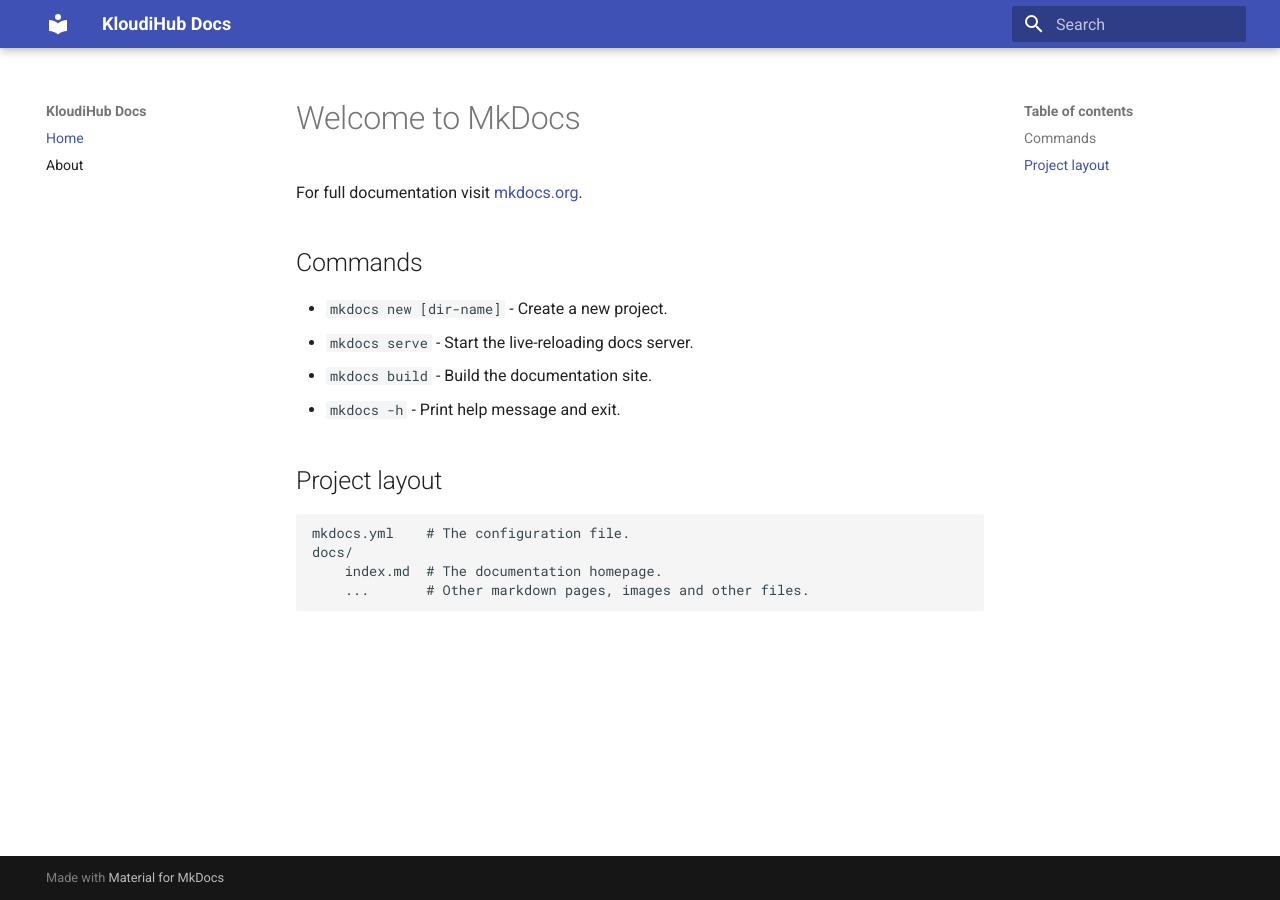
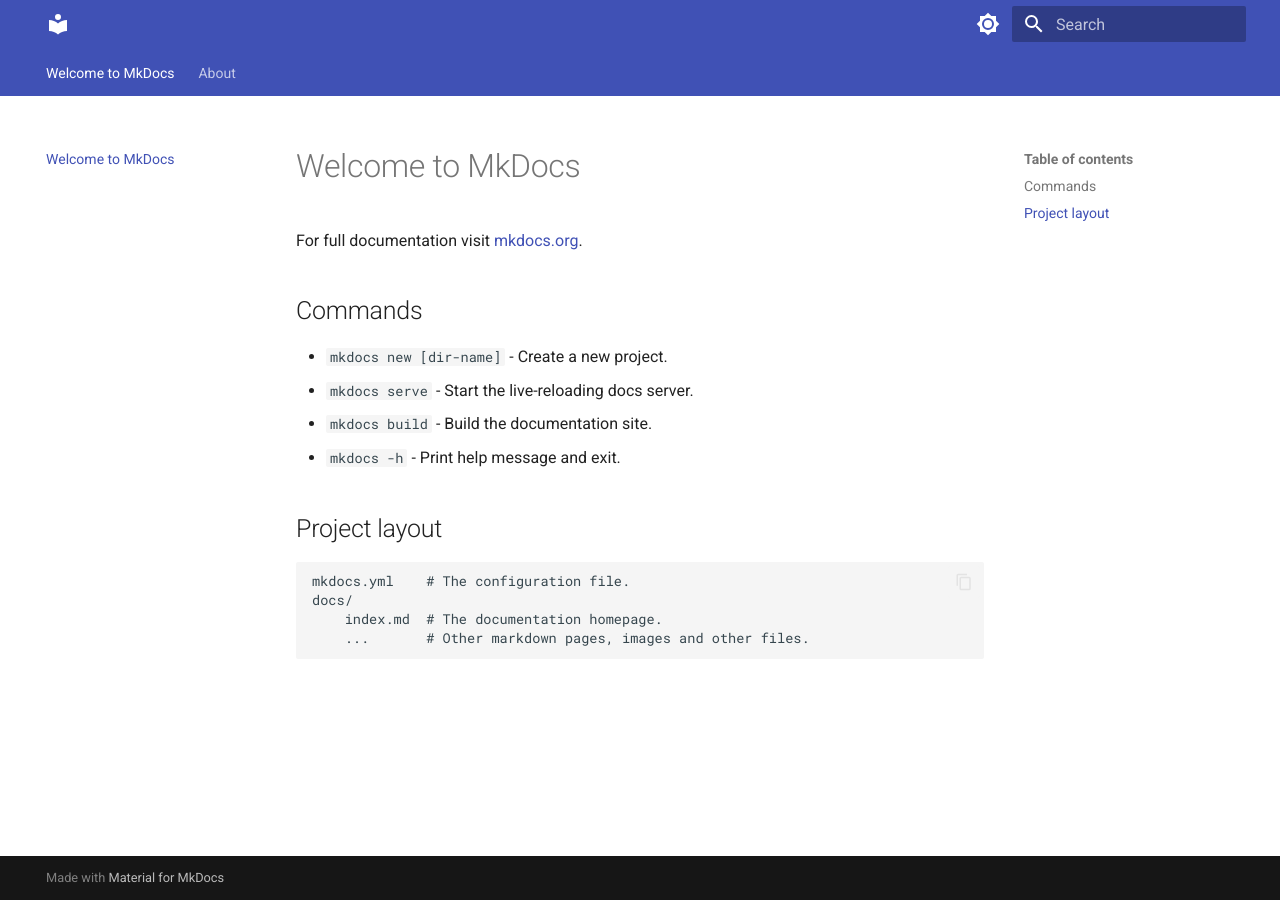
Before and after one commit to roudika/mkdocs, an MkDocs documentation site: the page built from docs/index.md, in a window 1280 px wide. Built offline with MkDocs 1.6.1 and Material for MkDocs 9.7.7, drawn with Linux system fonts in a browser that asks for light colours.

Commit message:
Configure Material theme and markdown extensions
Added theme configuration and markdown extensions for enhanced documentation features.

```diff
--- a/mkdocs.yml
+++ b/mkdocs.yml
@@ -1,6 +1,32 @@
-site_name: KloudiHub Docs
-nav:
-  - Home: index.md
-  - About: about.md
 theme:
   name: material
+  palette:
+    - media: "(prefers-color-scheme: light)"
+      scheme: default
+      primary: indigo
+      accent: indigo
+      toggle:
+        icon: material/brightness-7
+        name: Switch to dark mode
+    - media: "(prefers-color-scheme: dark)"
+      scheme: slate
+      primary: indigo
+      accent: indigo
+      toggle:
+        icon: material/brightness-4
+        name: Switch to light mode
+  features:
+    - navigation.tabs
+    - navigation.top
+    - search.suggest
+    - search.highlight
+    - content.code.copy # Adds a 'copy' button to all code blocks
+
+markdown_extensions:
+  - admonition
+  - pymdownx.details # Collapsible blocks
+  - pymdownx.highlight:
+      anchor_linenums: true
+  - pymdownx.inlinehilite
+  - pymdownx.snippets
+  - pymdownx.superfences # Required for nesting code in lists/admonitions
```
